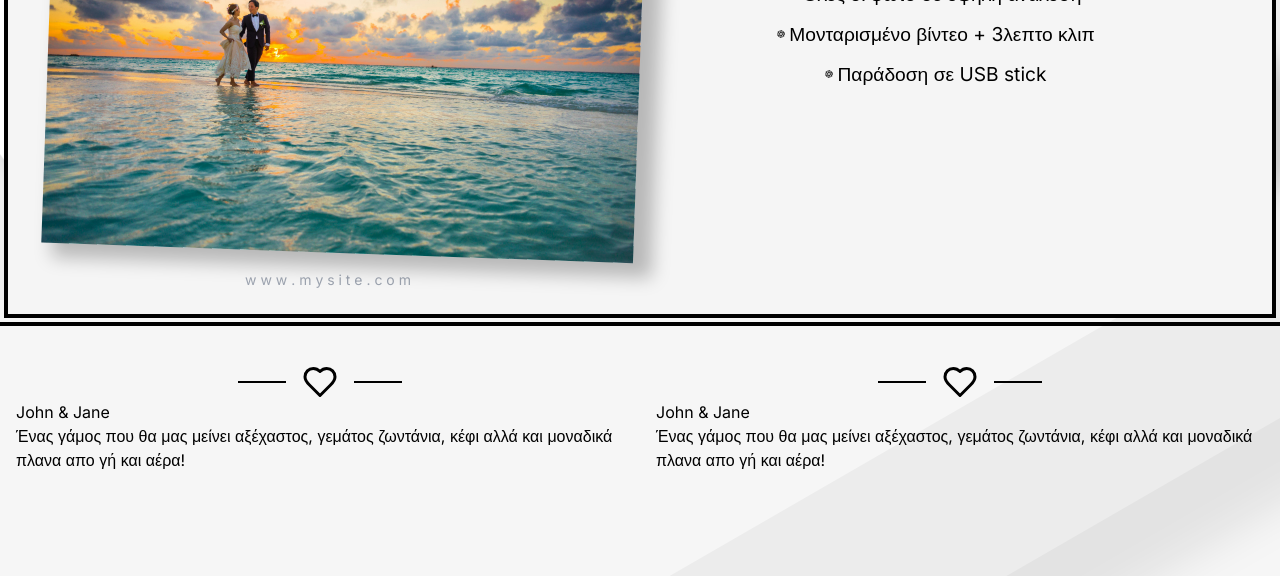
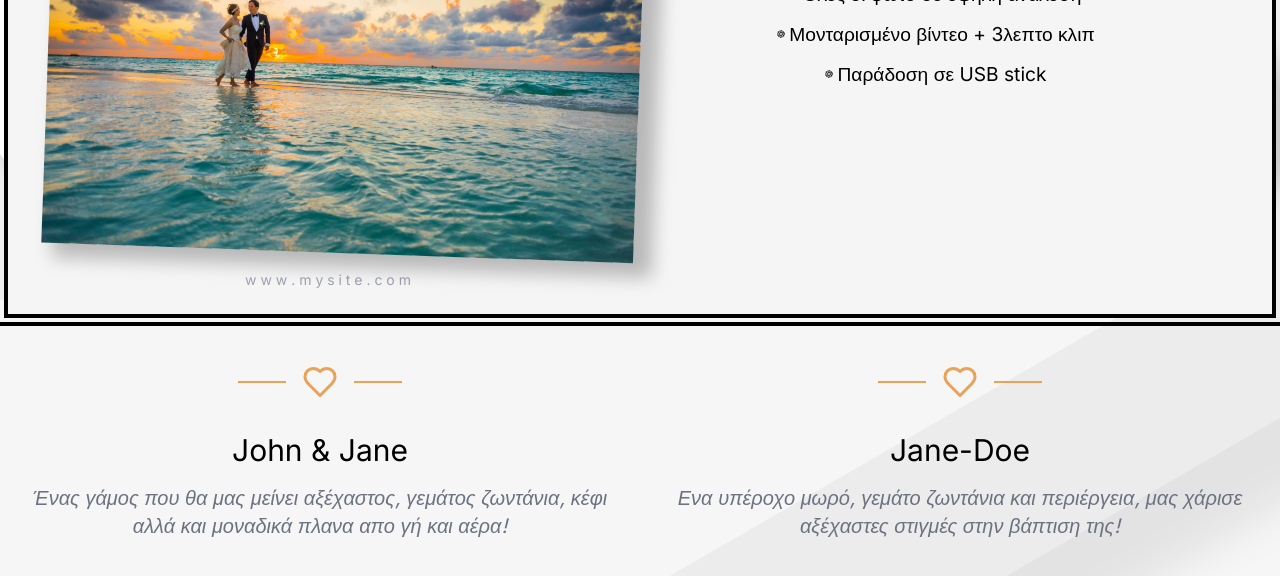
Before and after one commit to EsFrost/redesign, a Next.js app: page / in a window 1280 px wide. Shown: the part 1428-2004 px from the top of the page. Built offline with nearby package versions, Linux system fonts and the light colour scheme.

Commit message:
Fixed video UI

```diff
--- a/app/components/hero.tsx
+++ b/app/components/hero.tsx
@@ -66,7 +66,7 @@ const HeroSection = () => {
           <h1 className="text-4xl md:text-6xl font-bold mb-4 text-[#EACFB2]">
             Video & Photo Production
           </h1>
-          <div>
+          <div className="ml-4 md:ml-0">
             <h2 className="text-xl md:text-3xl mb-4 text-[#EACFB2] flex flex-row items-center justify-center md:justify-start">
               <div className="border border-[#EACFB2] w-12 h-0 mr-4"></div>
               <i>Όνομα Επιχείρησης</i>
--- a/app/components/promo-card.tsx
+++ b/app/components/promo-card.tsx
@@ -38,7 +38,7 @@ export const PromoCard = () => {
                     w w w . m y s i t e . c o m
                   </p>
                 </div>
-                <div className="w-full justify-center items-center md:w-1/2 mx-4 my-4 order-1 md:order-2 text-center flex flex-col">
+                <div className="w-full justify-center items-center md:w-1/2 md:mx-4 my-4 order-1 md:order-2 text-center flex flex-col">
                   <Image
                     src="/logo.png"
                     width={2000}
--- a/app/components/video-section.tsx
+++ b/app/components/video-section.tsx
@@ -5,51 +5,53 @@ import { Heart } from "lucide-react";
 export const VideoSection = () => {
   return (
     <div className="min-h-screen py-16 lg:mt-0 bg-[url('/video-section.png')]">
-      <div className="flex flex-col md:flex-row mt-[334px] md:mt-0 max-w-screen">
-        <div className="flex flex-col w-1/2 px-4">
+      <div className="flex flex-col justify-center items-center gap-8 md:flex-row md:gap-0 md:justify-normal md:items-start mt-[334px] md:mt-0 max-w-screen">
+        <div className="flex flex-col md:w-1/2 px-4">
           <div className="flex justify-center items-center">
-            <div className="border border-black h-0 w-12"></div>
-            <Heart size={36} className="mx-4" />
-            <div className="border border-black h-0 w-12"></div>
+            <div className="border border-[#e9a257] h-0 w-12"></div>
+            <Heart size={36} className="mx-4 text-[#e9a257]" />
+            <div className="border border-[#e9a257] h-0 w-12"></div>
           </div>
 
-          <div className="">
-            <h3>John & Jane</h3>
-            <p>
+          <div className="text-center mt-8 px-4">
+            <h3 className="text-3xl">John & Jane</h3>
+            <p className="mt-4 lg:text-xl italic text-gray-500">
               Ένας γάμος που θα μας μείνει αξέχαστος, γεμάτος ζωντάνια, κέφι
               αλλά και μοναδικά πλανα απο γή και αέρα!
             </p>
           </div>
-          {/* <YouTubeEmbed
-            videoId="KLuTLF3x9sA"
-            width={560}
-            height={330}
-            className="p-4 max-w-full min-h-full"
-          /> */}
-          {/* oa1qKT-VJvo */}
+          <div className="mt-4 max-w-screen md:mx-auto md:mt-10">
+            <YouTubeEmbed
+              videoId="oa1qKT-VJvo"
+              width={560}
+              height={330}
+              className="max-w-full min-h-full px-4 overflow-hidden"
+            />
+          </div>
         </div>
 
-        <div className="flex flex-col w-1/2 px-4">
+        <div className="flex flex-col md:w-1/2 px-4">
           <div className="flex justify-center items-center">
-            <div className="border border-black h-0 w-12"></div>
-            <Heart size={36} className="mx-4" />
-            <div className="border border-black h-0 w-12"></div>
+            <div className="border border-[#e9a257] h-0 w-12"></div>
+            <Heart size={36} className="mx-4 text-[#e9a257]" />
+            <div className="border border-[#e9a257] h-0 w-12"></div>
           </div>
 
-          <div className="">
-            <h3>John & Jane</h3>
-            <p>
-              Ένας γάμος που θα μας μείνει αξέχαστος, γεμάτος ζωντάνια, κέφι
-              αλλά και μοναδικά πλανα απο γή και αέρα!
+          <div className="text-center mt-8 px-4">
+            <h3 className="text-3xl">Jane-Doe</h3>
+            <p className="mt-4 lg:text-xl italic text-gray-500">
+              Ενα υπέροχο μωρό, γεμάτο ζωντάνια και περιέργεια, μας χάρισε
+              αξέχαστες στιγμές στην βάπτιση της!
             </p>
           </div>
-          {/* <YouTubeEmbed
-            videoId="KLuTLF3x9sA"
-            width={560}
-            height={330}
-            className="p-4 max-w-full min-h-full"
-          /> */}
-          {/* oa1qKT-VJvo */}
+          <div className="mt-4 max-w-screen md:mx-auto md:mt-10">
+            <YouTubeEmbed
+              videoId="KLuTLF3x9sA"
+              width={560}
+              height={330}
+              className="max-w-full min-h-full px-4 overflow-hidden"
+            />
+          </div>
         </div>
       </div>
     </div>
--- a/tailwind.config.ts
+++ b/tailwind.config.ts
@@ -13,6 +13,9 @@ const config: Config = {
         "gradient-conic":
           "conic-gradient(from 180deg at 50% 50%, var(--tw-gradient-stops))",
       },
+      colors: {
+        textPrimary: "#EACFB2",
+      },
     },
   },
   plugins: [],
```
